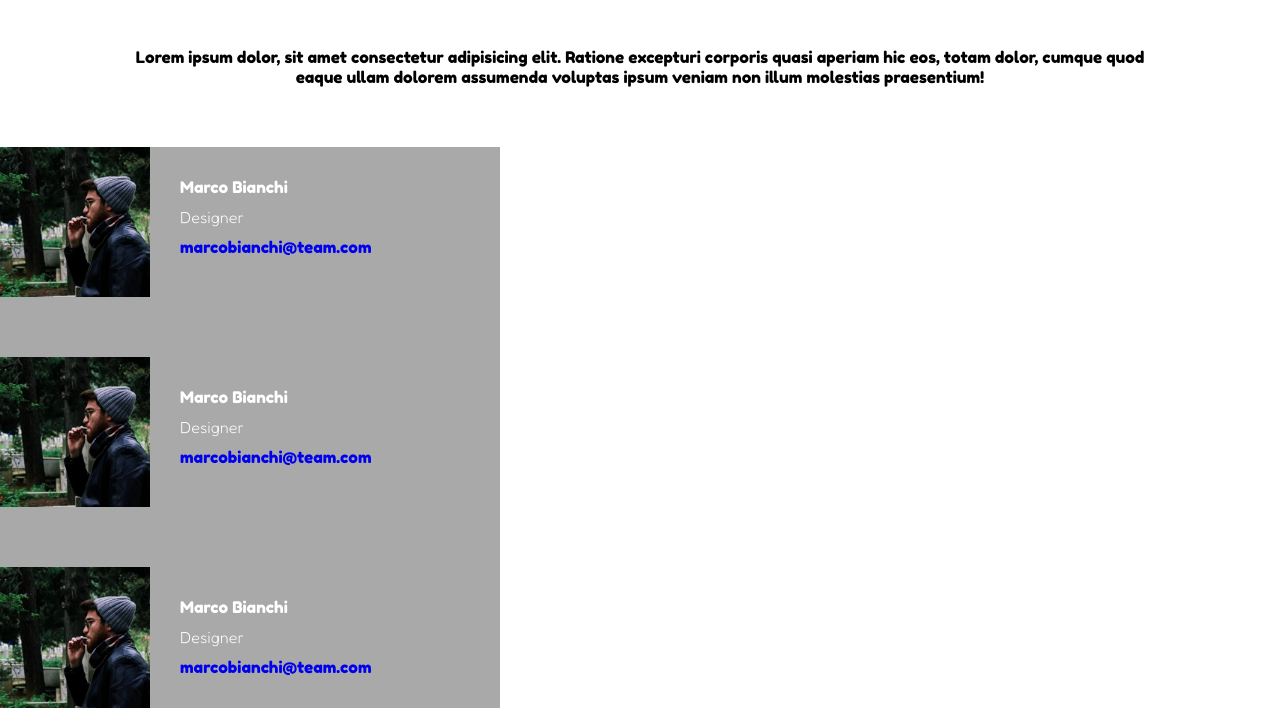
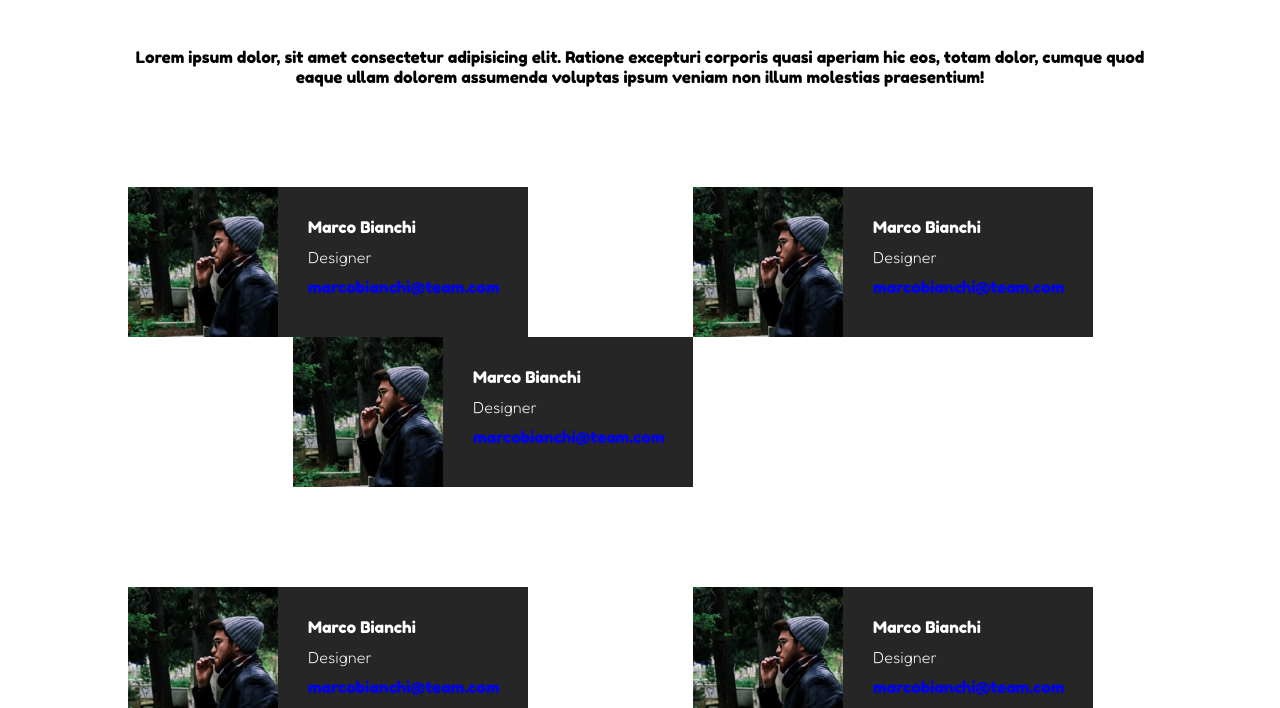
Before and after one commit to MarcoAgosta/html-css-float-cards, a plain HTML site: page index.html in a window 1280 px wide. Shown: the part 92-800 px from the top of the page. Drawn offline with Linux system fonts and the light colour scheme.

Commit message:
Allineate le targhe

```diff
--- a/CSS/style.css
+++ b/CSS/style.css
@@ -45,12 +45,6 @@ img{
     width: 150px;
 }
 
-main div{
-    background-color:darkgray;
-    width: 500px;
-    margin-top: 60px;
-}
-
 a{
     text-decoration: none;
 }
@@ -61,3 +55,27 @@ span{
     margin-top: 10px;
     margin-bottom: 10px;
 }
+
+.targa{
+    background-color:#000000d9;
+    width: 400px;
+    display: inline-block;
+    float: left;
+}
+
+.riga{
+    margin-top: 100px;
+}
+
+.conteiner{
+    margin-left: 10%;
+    margin-right: 10%;
+}
+
+.sinistra{
+    margin-right: 165px;
+}
+
+.destra{
+    margin-left: 165px;
+}
--- a/index.html
+++ b/index.html
@@ -21,8 +21,9 @@
     </header>
 
     <main>
+        <div class="conteiner">
             <div class="clearfix riga">
-            <div class="clearfix targa">
+                <div class="clearfix targa sinistra">
                 <img src="img/male1.png" alt="Foto profilo">
                 <p>Marco Bianchi
                     <br>
@@ -44,7 +45,7 @@
                     <a href="#">marcobianchi@team.com</a>
                 </p>
                 </div>
-            <div class="clearfix targa">
+                <div class="clearfix targa destra">
                 <img src="img/male1.png" alt="Foto profilo">
                 <p>Marco Bianchi
                     <br>
@@ -57,7 +58,7 @@
                 </div>
             </div>
             <div class="clearfix riga">
-            <div class="clearfix targa">
+                <div class="clearfix targa sinistra">
                 <img src="img/male1.png" alt="Foto profilo">
                 <p>Marco Bianchi
                     <br>
@@ -79,7 +80,7 @@
                     <a href="#">marcobianchi@team.com</a>
                 </p>
                 </div>
-            <div class="clearfix targa">
+                <div class="clearfix targa destra">
                 <img src="img/male1.png" alt="Foto profilo">
                 <p>Marco Bianchi
                     <br>
@@ -91,6 +92,7 @@
                 </p>
                 </div>
             </div>
+        </div>
     </main>
 
     <footer>
```
Lines whose indentation alone changed are shown as unchanged.
